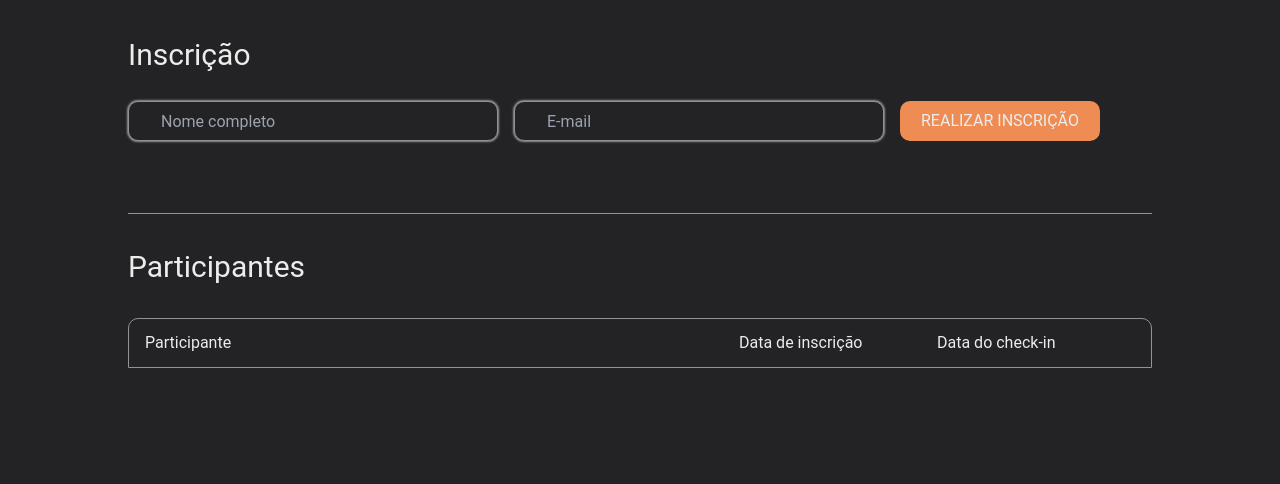
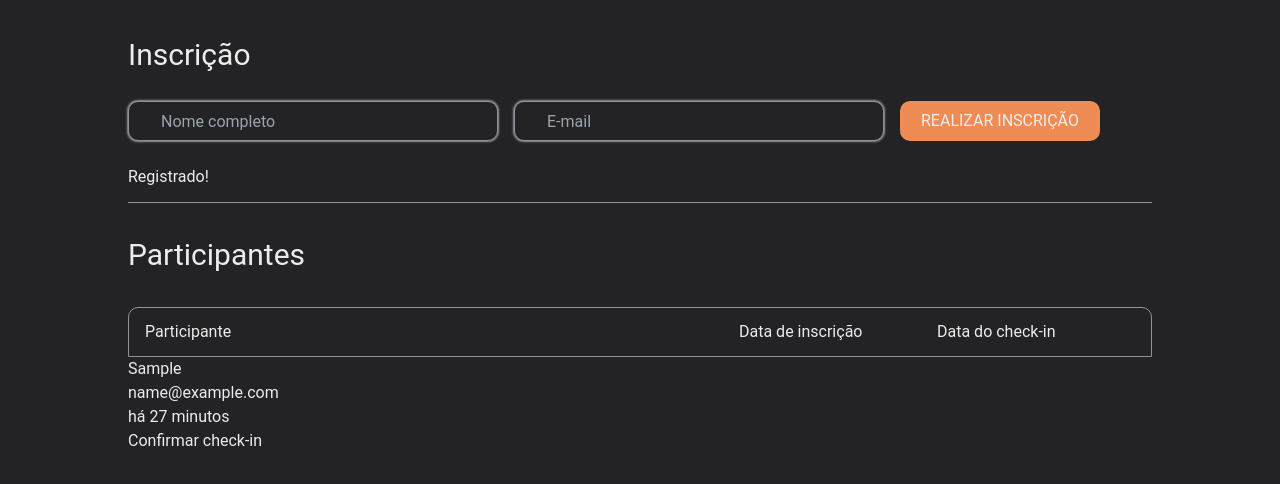
Before and after one commit to beatrizac03/react-subscriptionform, a React (Vite) app: page / in a window 1280 px wide. Both pictures are taken after typing "Sample", "name@example.com" into the empty fields and a click on the button "REALIZAR INSCRIÇÃO". Shown: the top 484 px of the page. Built offline with nearby package versions, Linux system fonts and the light colour scheme.

Commit message:
react 1.5

```diff
--- a/src/components/form/Form.css
+++ b/src/components/form/Form.css
@@ -5,7 +5,7 @@
     gap: 1.5rem;
     /* height: 150px; */
     justify-content: center;
-    padding: 2rem 0 3rem 0;
+    padding: 2rem 0 0.8rem 0;
  }
 
  .titleForm {
--- a/src/components/form/Form.jsx
+++ b/src/components/form/Form.jsx
@@ -10,17 +10,20 @@ function Form( {participantsList, setParticipantsList} ) {
 
     function handleSubmit(e) {
         e.preventDefault()
-        setName('')
-        setEmail('')
+
     }
 
     const addParticipant = () => {
         console.log('OIIII')
 
-        if(name == "" || email == "")
-
-        setParticipantsList( oldList => { return [...oldList, {name: name, email: email}] } )
-
+        if(name == "" || email == "") {
+            setMsgWarning('Preencha todos os campos!')
+        } else {
+            setName('')
+            setEmail('')
+            setMsgWarning('Registrado!')
+            setParticipantsList( oldList => { return [...oldList, {name: name, email: email}] } )
+        }
     }
 
     return (
@@ -38,7 +41,7 @@ function Form( {participantsList, setParticipantsList} ) {
                 onChange={(e) => setName(e.target.value)}
                 />
                 <input
-                type="email"
+                type="text"
                 placeholder="E-mail"
                 value={email}
                 onChange={(e) => setEmail(e.target.value)}
@@ -47,8 +50,8 @@ function Form( {participantsList, setParticipantsList} ) {
                 className="text-slate-800 font-semibold"
                 >REALIZAR INSCRIÇÃO</button>
             </div>
-            <div className="warn-field">
-                <p value={msgWarning}></p>
+            <div className="warn-field w-full h-6">
+                <p>{msgWarning}</p>
             </div>
         </form>
     )
--- a/src/components/table/Table.jsx
+++ b/src/components/table/Table.jsx
@@ -22,7 +22,8 @@ function Table( {participantsList, setParticipantsList} ) {
                 <div className="tbodyCont w-full h-auto">
                     {participantsList.map( (each, index) => {
                         return (
-                            <div key={index} className="cont-eachparticipant w-full h-16 flex border-solid border-x-red-400 border-2">
+                            <div key={index}
+                            className="cont-eachparticipant w-full h-16 flex border-solid border-red-400 border-2 pl-4">
                                 <div className="text-eachpartic h-full flex flex-col justify-center w-3/5">
                                     <p className="text-xl font-semibold text-indigo-400"> {each.name} </p>
                                     <p> {each.email}</p>
```
